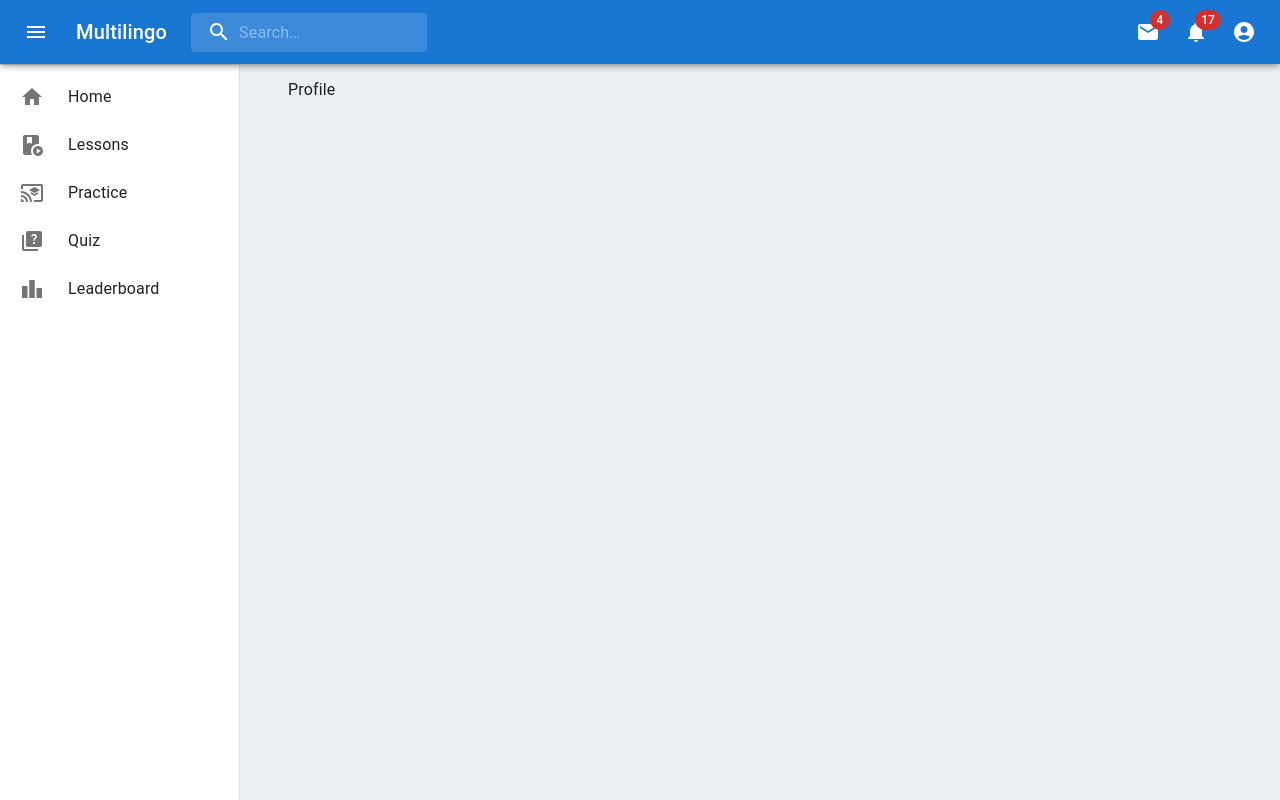
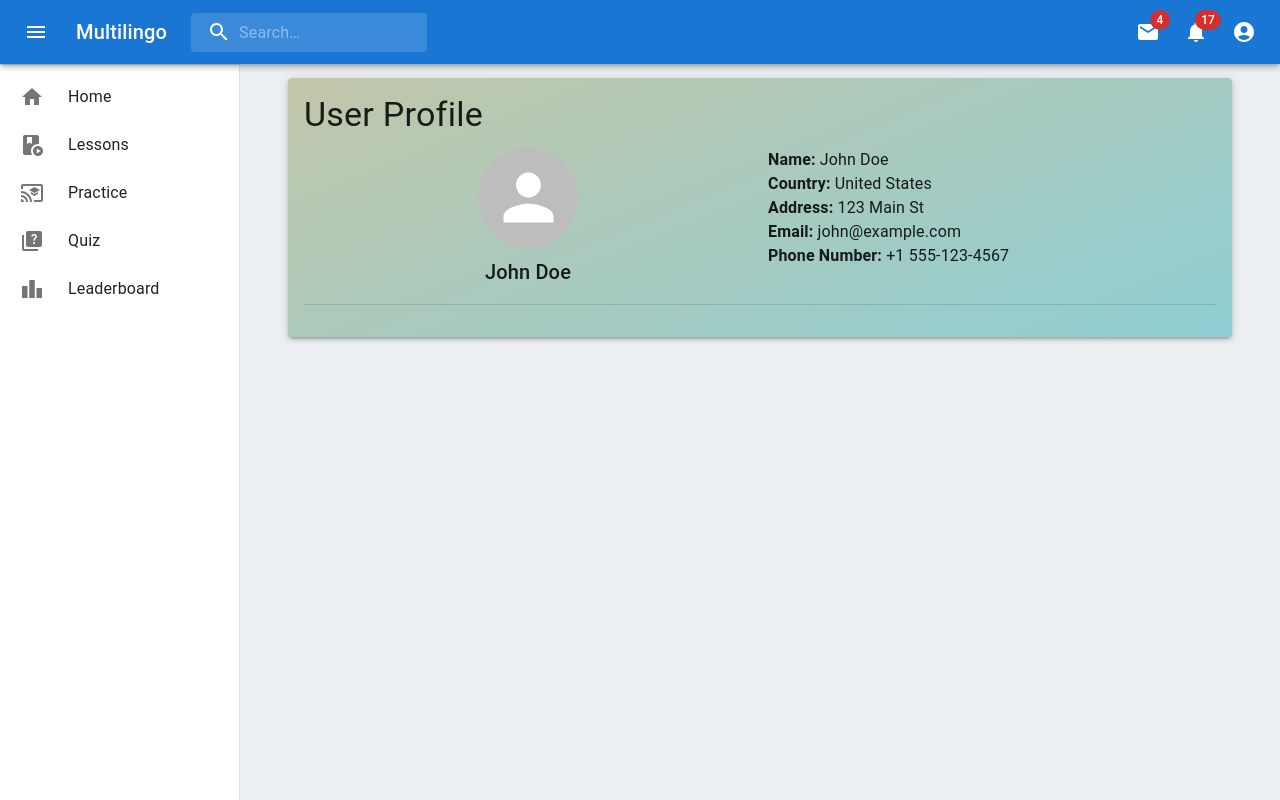
Before and after one commit to sristhilamichhane/multilingo, a React (Vite) app in the folder frontend/: page /profile in a window 1280 px wide. Built offline with nearby package versions, Linux system fonts and the light colour scheme; no server answers; what react-swipeable-views-utils would draw is missing.

Commit message:
feat: :sparkles: user's dummy profile

```diff
--- a/frontend/src/components/UserProfile/Profile.jsx
+++ b/frontend/src/components/UserProfile/Profile.jsx
@@ -1,6 +1,15 @@
-import { Box, Typography, styled } from "@mui/material";
+import {
+  Avatar,
+  Box,
+  Divider,
+  Grid,
+  Paper,
+  Typography,
+  styled,
+} from "@mui/material";
 import Navbar from "../Navbar";
 import Sidebar from "../Sidebar";
+import "../../Pages/Home.css";
 
 const MainContent = styled(Box)(({ theme }) => ({
   flexGrow: 1,
@@ -11,6 +20,14 @@ const MainContent = styled(Box)(({ theme }) => ({
 }));
 
 const UserManagement = () => {
+  const user = {
+    name: "John Doe",
+    country: "United States",
+    address: "123 Main St",
+    email: "john@example.com",
+    phoneNumber: "+1 555-123-4567",
+  };
+
   return (
     <>
       <div className="bgColor">
@@ -20,7 +37,50 @@ const UserManagement = () => {
           <Sidebar />
           <MainContent>
             <Box component="main" sx={{ flexGrow: 1, p: 3 }}>
-              <Typography>Profile</Typography>
+              <Paper
+                elevation={3}
+                sx={{ padding: 2 }}
+                className="gradientLight"
+              >
+                <Typography variant="h4" gutterBottom>
+                  User Profile
+                </Typography>
+                <Grid container spacing={2}>
+                  <Grid item xs={12} md={6}>
+                    <Box
+                      display="flex"
+                      flexDirection="column"
+                      alignItems="center"
+                    >
+                      <Avatar sx={{ width: 100, height: 100 }}>
+                        {/* You can add a user's profile picture here */}
+                      </Avatar>
+                      <Typography variant="h6" mt={1}>
+                        {user.name}
+                      </Typography>
+                    </Box>
+                  </Grid>
+                  <Grid item xs={12} md={6}>
+                    <Typography variant="body1">
+                      <strong>Name:</strong> {user.name}
+                    </Typography>
+                    <Typography variant="body1">
+                      <strong>Country:</strong> {user.country}
+                    </Typography>
+                    <Typography variant="body1">
+                      <strong>Address:</strong> {user.address}
+                    </Typography>
+                    <Typography variant="body1">
+                      <strong>Email:</strong> {user.email}
+                    </Typography>
+                    <Typography variant="body1">
+                      <strong>Phone Number:</strong> {user.phoneNumber}
+                    </Typography>
+                  </Grid>
+                </Grid>
+                <Divider sx={{ my: 2 }} />
+                {/* Add more profile details or actions as needed */}
+              </Paper>
             </Box>
           </MainContent>
         </Box>
```
